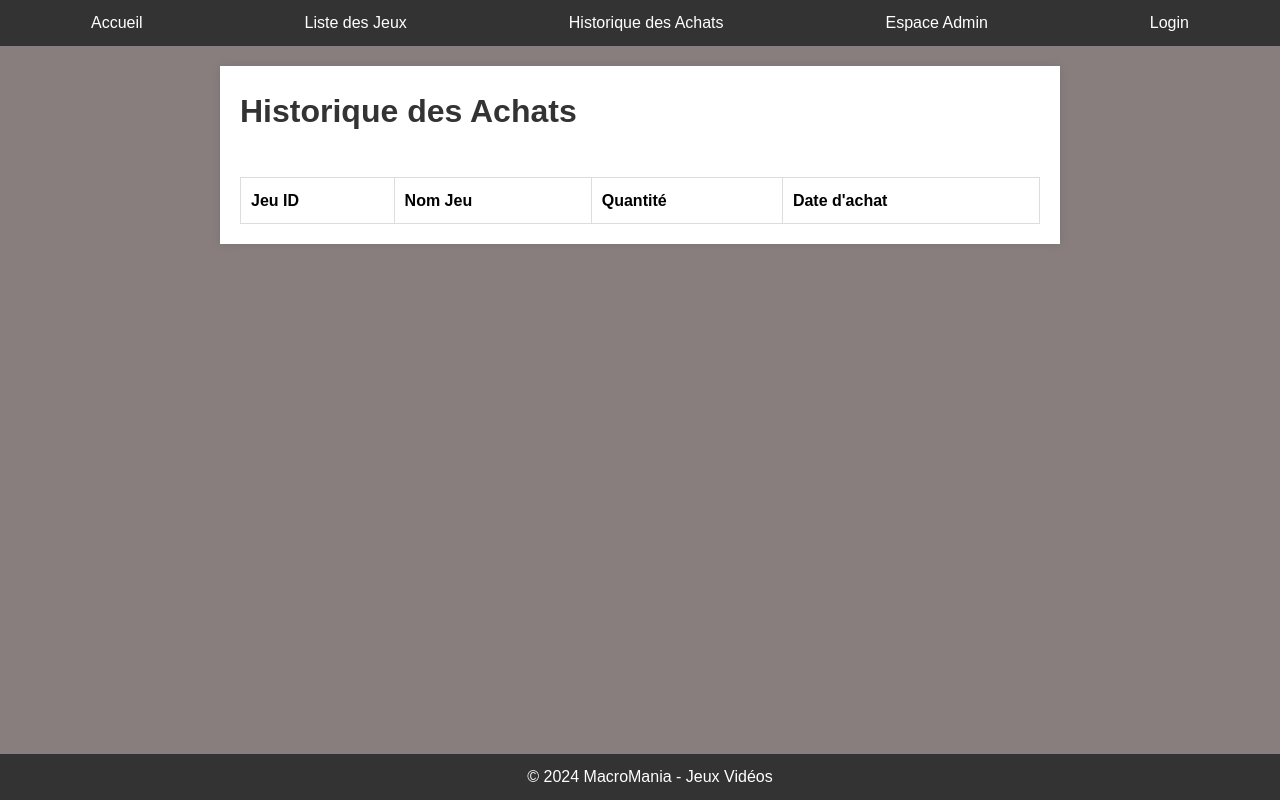
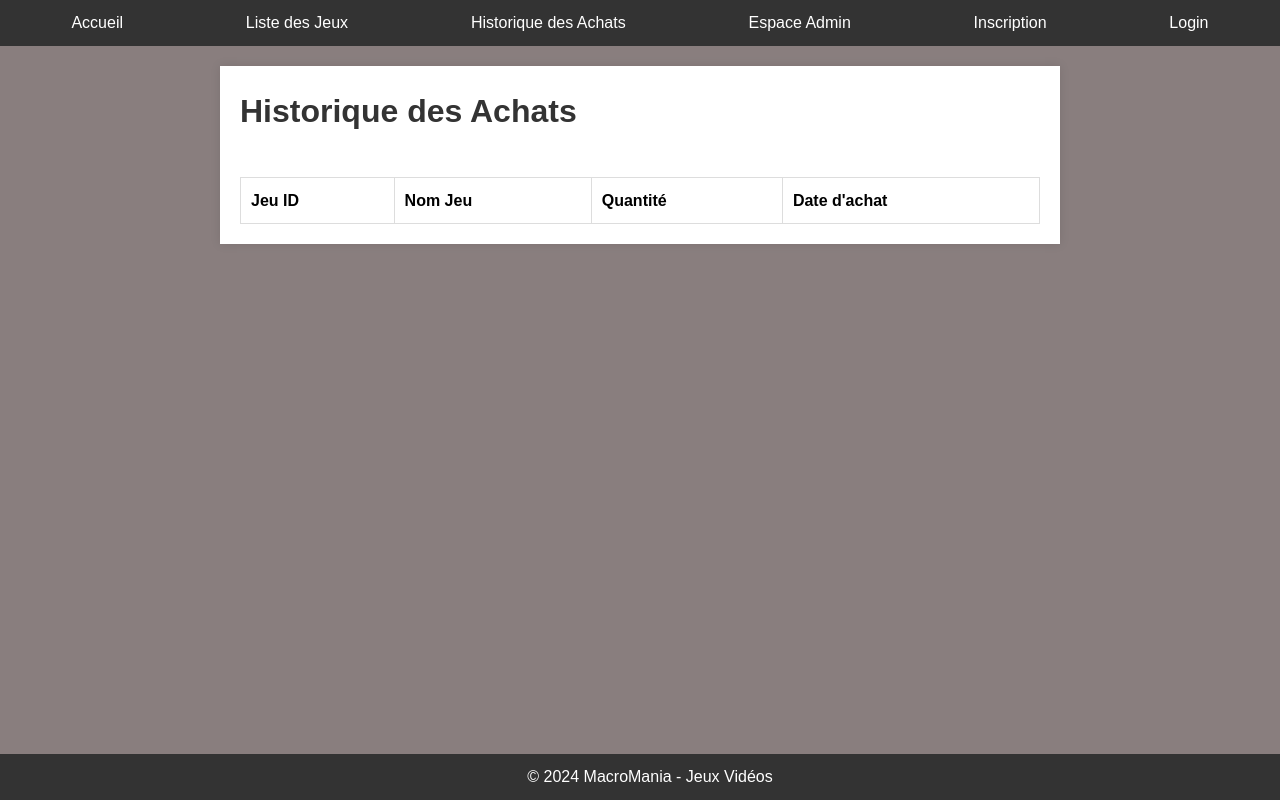
Before and after one commit to nicolasdraperi/Projet_NodeJS, a website: page View/historique-achats.html in a window 1280 px wide. Drawn offline with Linux system fonts and the light colour scheme; no server answers.

Commit message:
Update historique-achats.html

```diff
--- a/View/historique-achats.html
+++ b/View/historique-achats.html
@@ -14,6 +14,7 @@
         <li><a href="liste-jeux.html">Liste des Jeux</a></li>
         <li><a href="historique-achats.html">Historique des Achats</a></li>
         <li><a href="espace-admin.html">Espace Admin</a></li>
+        <li><a href="Inscription.html">Inscription</a></li>
 
         <li><a id="log" href="javascript:void(0);" onclick="logout()">Login</a>
         </li>    </ul>
```
